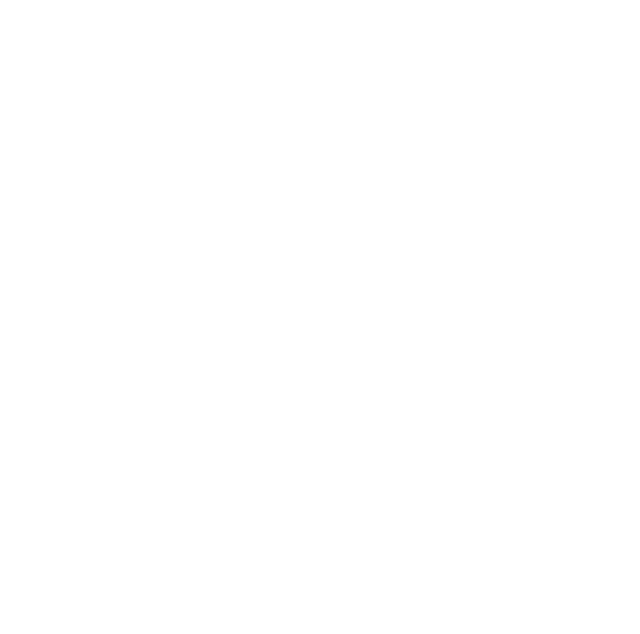
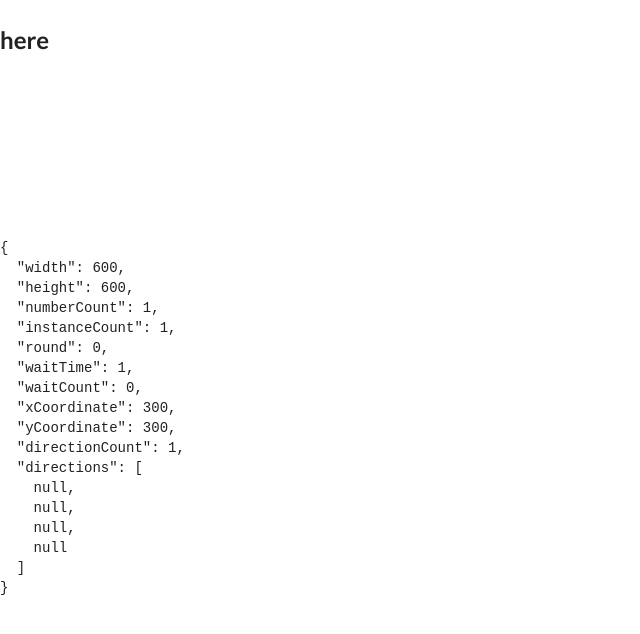
Before and after one commit to hunter-atk/Ulam-Spiral-Challenge, a React (Create React App) app: page / in a window 1280 px wide. Shown: the top 634 px of the page, without its empty margins (0-640 px from the left). Built offline with nearby package versions, Linux system fonts and the light colour scheme.

Commit message:
Added Context communication

```diff
--- a/src/App.js
+++ b/src/App.js
@@ -4,6 +4,9 @@ import { ThneedProvider } from './contexts/Theed';
 
 const App = () => (
   <ThneedProvider>
+    <h2>here</h2>
+    <canvas></canvas>
+
     <Canvas />
   </ThneedProvider>
 );
--- a/src/components/Canvas.js
+++ b/src/components/Canvas.js
@@ -1,15 +1,24 @@
-import React from 'react'
+import React from 'react';
+import { ThneedContext } from '../contexts/Theed';
+import { Json } from './Json';
 
 class Canvas extends React.Component {
+	constructor(props) {
+		super(props);
+		this.state = {};
+	}
 
-    constructor(props) {
-        super(props)
-        this.state={}
-    }
-
-    render() {
-        return (<canvas ></canvas>)
-    }
+	render() {
+		return (
+			<ThneedContext>
+				{(context) => (
+					<React.Fragment>
+						<Json data={context} />
+					</React.Fragment>
+				)}
+			</ThneedContext>
+		);
+	}
 }
 
-export { Canvas }
+export { Canvas };
--- /dev/null
+++ b/src/components/Json.js
@@ -0,0 +1,5 @@
+import React from 'react'
+
+const Json = ({ data, indent }) => <pre><code>{JSON.stringify(data, null, indent || 2)}</code></pre>
+
+export { Json }
--- a/src/contexts/Theed.js
+++ b/src/contexts/Theed.js
@@ -6,7 +6,10 @@ class ThneedProvider extends Component {
 	constructor(props) {
 		super(props);
 		this.state = {
-			initCanvas: () =>  document.querySelector('canvas'),
+			initCanvas: () =>  {
+				console.log(document.querySelector('canvas'))
+				return document.querySelector('canvas')
+			},
 			width: 600,
 			height: 600,
 			numberCount: 1,
@@ -26,6 +29,7 @@ class ThneedProvider extends Component {
 			spiralInit: (x) => {
 				let runSesh = 0;
 				while(runSesh < 144) {
+					console.log(runSesh)
 					const color = (((this.state.nstanceCount-1) / x) === 0) ? 'green' : 'red';
 					this.state.canvas.fill.style = color;
 					this.state.canvas.font = "10px Arial";
```
